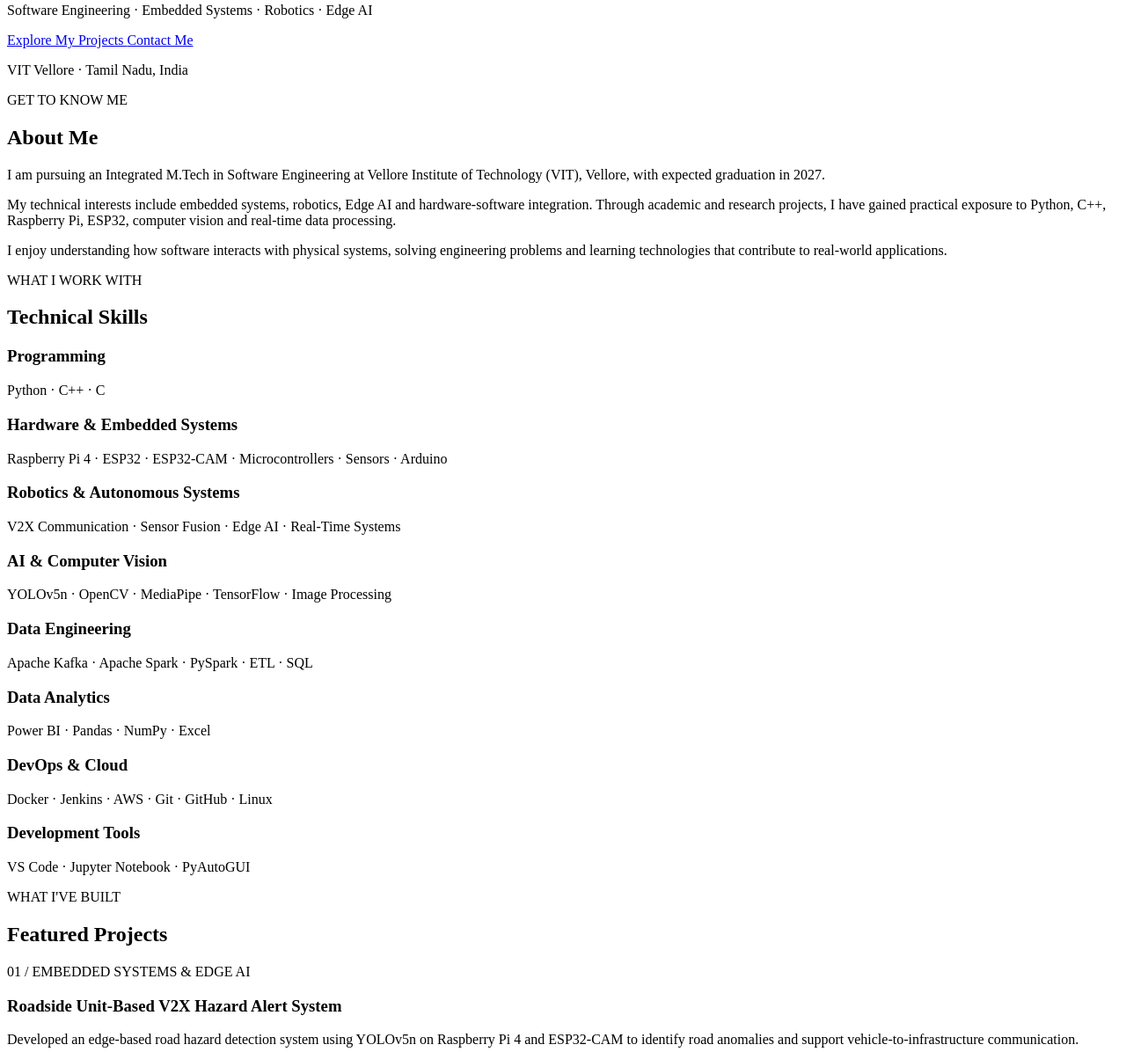
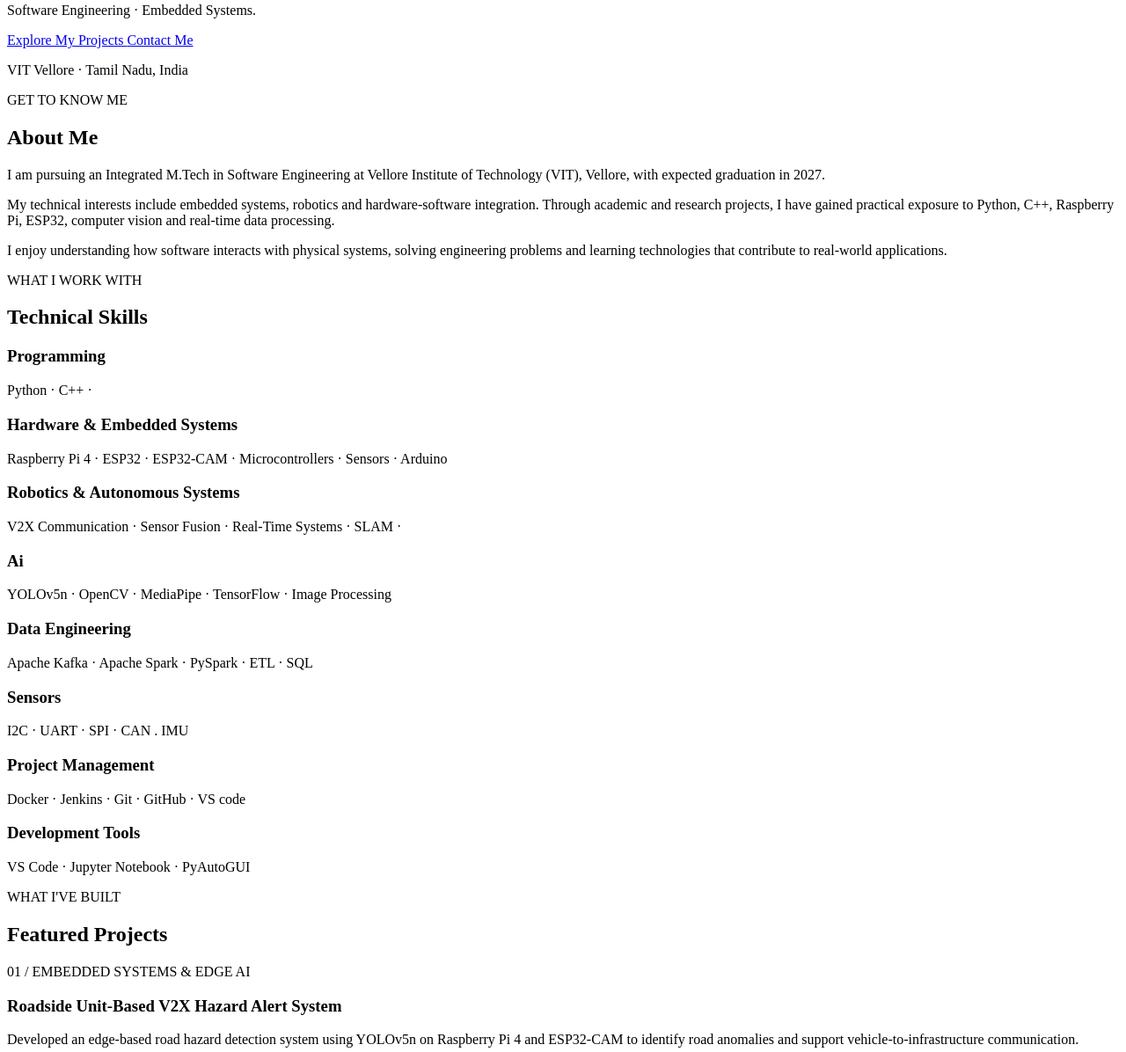
Before and after one commit to krishnasowmiya68-commits/sowmiportfolio, a plain HTML site: page index.html in a window 1280 px wide. Shown: the part 216-1412 px from the top of the page at 88% size. Drawn offline with Linux system fonts and the light colour scheme.

Commit message:
Update index.html

```diff
--- a/index.html
+++ b/index.html
@@ -4,7 +4,7 @@
 <head>
     <meta charset="UTF-8">
     <meta name="viewport" content="width=device-width, initial-scale=1.0">
-    <meta name="description" content="Engineering portfolio of Sowmiya Krishnamurthy, showcasing embedded systems, robotics, Edge AI and software engineering projects.">
+    <meta name="description" content="Engineering portfolio of Sowmiya Krishnamurthy, showcasing embedded systems">
     <title>Sowmiya Krishnamurthy | Engineering Portfolio</title>
     <link rel="stylesheet" href="style.css">
 </head>
@@ -35,7 +35,7 @@
             <h2>Integrated M.Tech in Software Engineering</h2>
 
             <p class="hero-text">
-                Software Engineering · Embedded Systems · Robotics · Edge AI
+                Software Engineering · Embedded Systems.
             </p>
 
             <div class="hero-buttons">
@@ -65,7 +65,7 @@
 
                 <p>
                     My technical interests include embedded systems,
-                    robotics, Edge AI and hardware-software integration.
+                    robotics and hardware-software integration.
                     Through academic and research projects, I have gained
                     practical exposure to Python, C++, Raspberry Pi,
                     ESP32, computer vision and real-time data processing.
@@ -89,7 +89,7 @@
 
                 <article class="skill-card">
                     <h3>Programming</h3>
-                    <p>Python · C++ · C</p>
+                    <p>Python · C++ · </p>
                 </article>
 
                 <article class="skill-card">
@@ -99,11 +99,11 @@
 
                 <article class="skill-card">
                     <h3>Robotics & Autonomous Systems</h3>
-                    <p>V2X Communication · Sensor Fusion · Edge AI · Real-Time Systems</p>
+                    <p>V2X Communication · Sensor Fusion · Real-Time Systems  · SLAM  · </p>
                 </article>
 
                 <article class="skill-card">
-                    <h3>AI & Computer Vision</h3>
+                    <h3> Ai </h3>
                     <p>YOLOv5n · OpenCV · MediaPipe · TensorFlow · Image Processing</p>
                 </article>
 
@@ -113,13 +113,13 @@
                 </article>
 
                 <article class="skill-card">
-                    <h3>Data Analytics</h3>
-                    <p>Power BI · Pandas · NumPy · Excel</p>
+                    <h3>Sensors</h3>
+                    <p>I2C · UART · SPI · CAN . IMU</p>
                 </article>
 
                 <article class="skill-card">
-                    <h3>DevOps & Cloud</h3>
-                    <p>Docker · Jenkins · AWS · Git · GitHub · Linux</p>
+                    <h3>Project Management</h3>
+                    <p>Docker · Jenkins · Git · GitHub · VS code </p>
                 </article>
 
                 <article class="skill-card">
```
